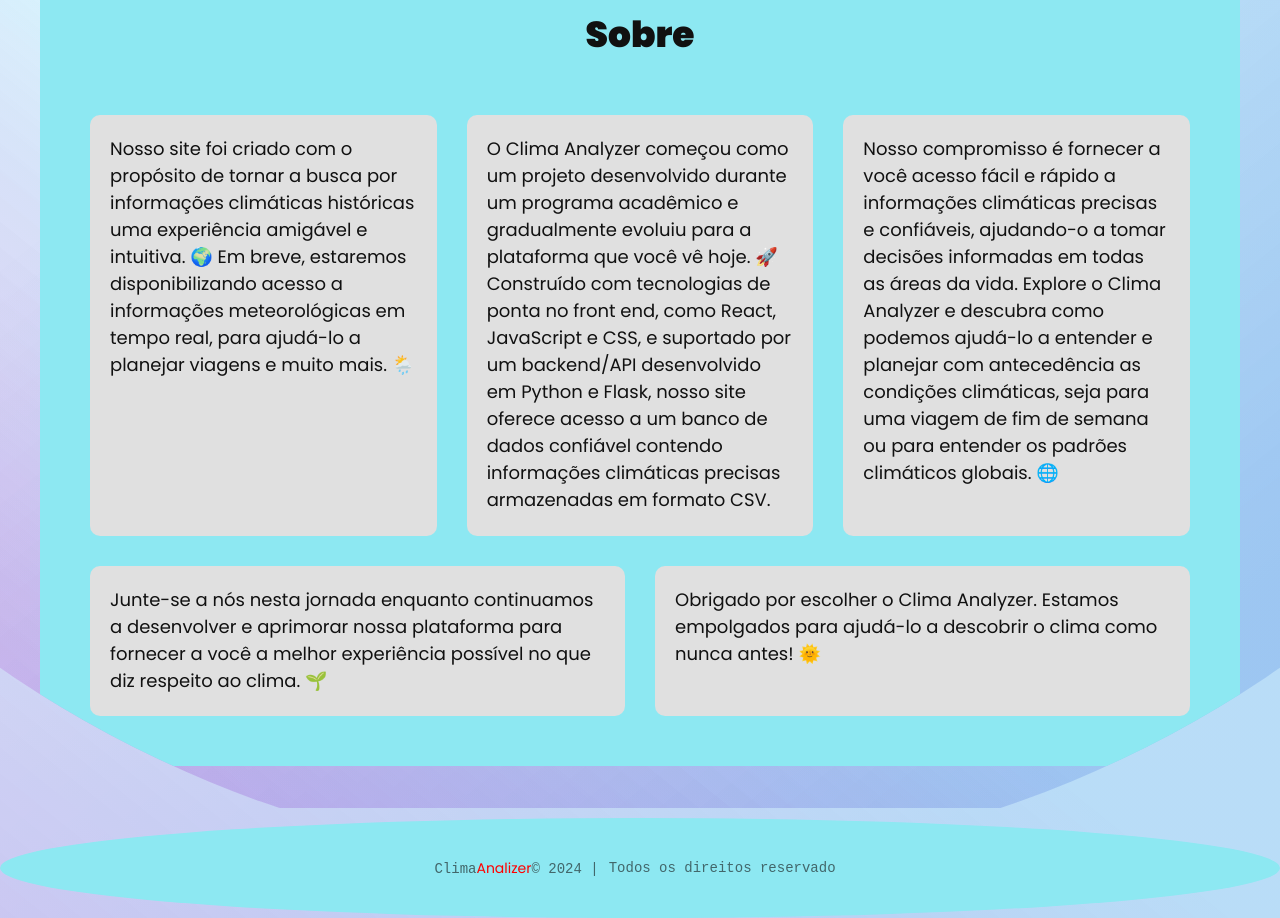
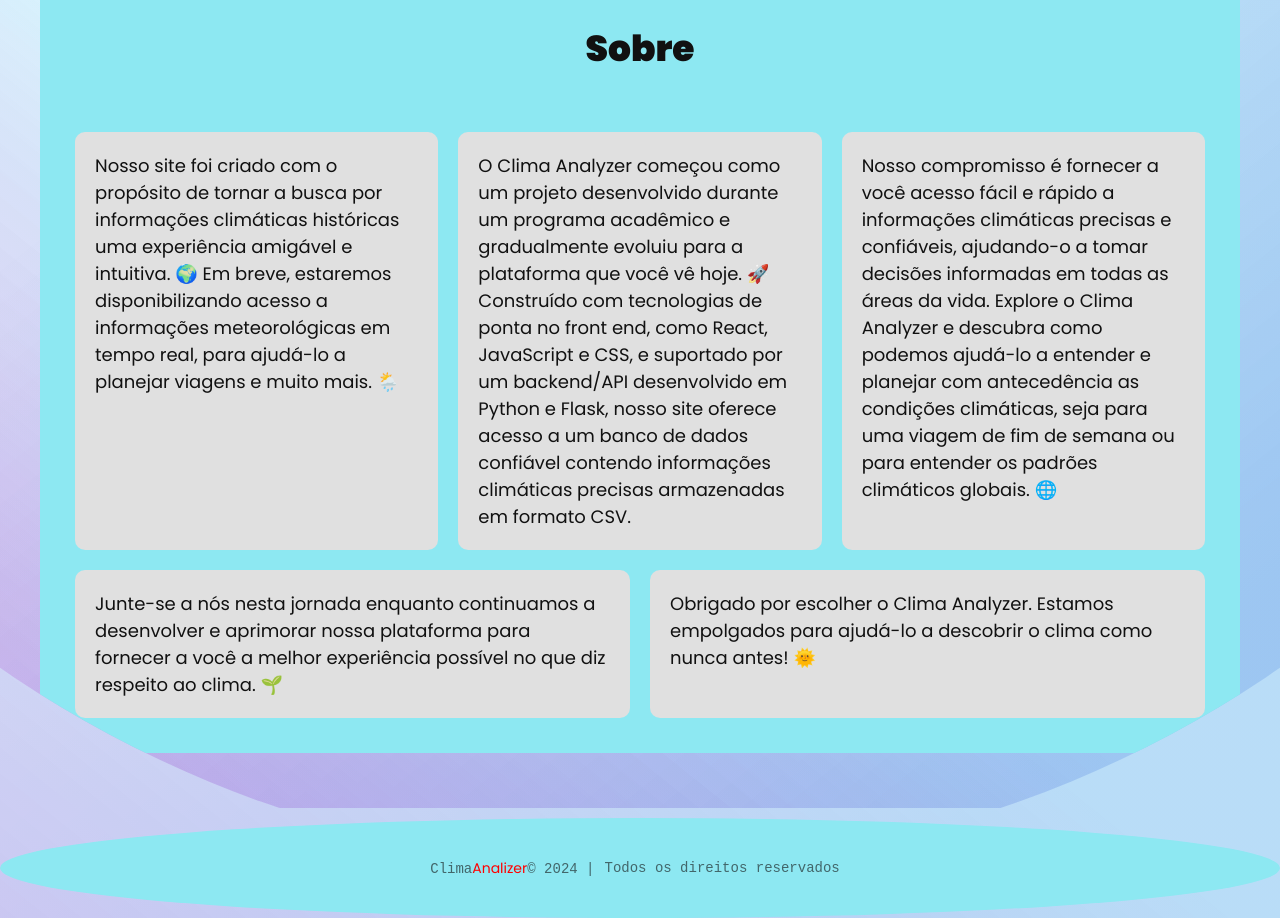
Before and after one commit to alanledur1/ClimaAnalizer_WebSite_FullStack, a React (Create React App) app: page / in a window 1280 px wide. Shown: the part 1385-2303 px from the top of the page. Built offline with nearby package versions, Linux system fonts and the light colour scheme.

Commit message:
fix: smaller screen responsiveness fixes

```diff
--- a/src/App.js
+++ b/src/App.js
@@ -60,11 +60,8 @@ const Wrapper = styled.div`
   @media (max-width: 900px) {
     clip-path: circle(72% at center);
   }
-  @media (max-width: 600px) {
-    clip-path: circle(50% at center);
-  }
-  @media (max-width: 378px) {
-    clip-path: circle(40% at center);
+  @media (max-width: 768px) {
+    clip-path: circle(100% at center);
   }
 `;
 
--- a/src/components/footer/footer.jsx
+++ b/src/components/footer/footer.jsx
@@ -48,7 +48,7 @@ export const Footer = () => {
     <FooterContainer>
         <Content>
             <Description>Clima<Span>Analizer</Span>© 2024 |</Description>
-            <Description>Todos os direitos reservado</Description>
+            <Description>Todos os direitos reservados</Description>
         </Content>
     </FooterContainer>
   )
--- a/src/components/search/search.jsx
+++ b/src/components/search/search.jsx
@@ -33,15 +33,14 @@ const Title = styled.h1`
     margin-bottom: 10px;
     margin-top: 10px;
     justify-content: center;
-    display: flex;
   }
 
   @media screen and (max-width: 378px) {
-    font-size: 16px;
+    font-size: 14px;
     margin-bottom: 10px;
     margin-top: 0px;
     justify-content: center;
-    display: flex;
+
   }
 
   /* Definição da animação */
@@ -116,10 +115,10 @@ const Content = styled.div`
     margin-top: 30px;
   }
   @media screen and (max-width: 600px) {
-    margin-bottom: 10px;
     flex-direction: column;
     padding: 16px;
-    margin-top: 30px;
+    margin: 0;
+
   }
   @media screen and (max-width: 378px) {
     font-size: 16px;
@@ -129,6 +128,7 @@ const Content = styled.div`
     padding: 16px;
     margin-top: 30px;
   }
+
 
 `;
 
@@ -140,6 +140,9 @@ const ContainerCards = styled.div`
   height: auto;
   position: relative;
   top: 30px;
+    @media screen and (max-width: 768px) {
+  flex-wrap: wrap;
+  }
 `;
 const CardContent = styled.div`
     display: grid;
--- a/src/components/sobre/sobre.jsx
+++ b/src/components/sobre/sobre.jsx
@@ -5,21 +5,32 @@ const ContentSobre = styled.div`
   display: flex;
   justify-content: center;
   align-items: center;
-  height: 100vh;
+  min-height: 100vh;
   position: relative;
   top: 30px;
   margin: 72px auto;
+  @media (max-width: 768px) {
+    height: auto;
+    top: 14px;
+    margin: 30px auto;
+  }
 `;
 
 const Content = styled.div`
   background-color: ${({ theme }) => theme.bg};
   border-radius: 20px;
   width: 100%;
-  height: 100%;
+  padding: 35px;
+  max-width: 1200px;
   display: flex;
   flex-wrap: wrap;
-  padding: 35px;
-  max-width: 1200px;
+  gap: 20px;
+  justify-content: space-between; /* distribui os ColumnDetails uniformemente */
+  @media (max-width: 768px) {
+    padding: 20px;
+    max-width: 90%;
+    justify-content: center;
+  }
 `;
 
 const Title = styled.h1`
@@ -31,23 +42,38 @@ const Title = styled.h1`
   border-radius: 5px;
   width: 100%;
   text-align: center;
+  @media (max-width: 600px) {
+    font-size: 24px;
+    margin-bottom: 20px;
+  }
+  @media (max-width: 378px) {
+    font-size: 16px;
+    margin-bottom: 10px;
+  }
 `;
 
 const ColumnDetails = styled.div`
   flex: 1;
-  min-width: 300px;
-  margin: 15px;
+  min-width: 280px;
   padding: 20px;
   background-color: ${({ theme }) => theme.card};
   border-radius: 10px;
+  @media (max-width: 768px) {
+    min-width: 100%;
+  }
 `;
 
 const DescriptionBody = styled.p`
   color: ${({ theme }) => theme.text_primary};
   font-size: 18px;
   line-height: 1.5;
+  @media (max-width: 600px) {
+    font-size: 16px;
+  }
+  @media (max-width: 378px) {
+    font-size: 14px;
+  }
 `;
-
 export const Sobre = ({ isDark, darkTheme, lightTheme }) => {
 return (
     <ContentSobre>
--- a/src/services/apiCard2.jsx
+++ b/src/services/apiCard2.jsx
@@ -69,7 +69,7 @@ function ApiTempChuva({ onSelectData, isDark }) {
           onSelectData(responseAll.data);
           break;
         case '2':
-          const responsePrecip = await axios.post('https://api.climaanalizer.cloud/api/api/mes-dia-chuvoso', {
+          const responsePrecip = await axios.post('https://api.climaanalizer.cloud/api/mes-dia-chuvoso', {
             tipo_dados:  'mes_dia_mais_chuvoso',
             data_inicial: startDate,
             data_final: endDate
```
Also changed, not shown: src/components/home/home.css (deleted).
